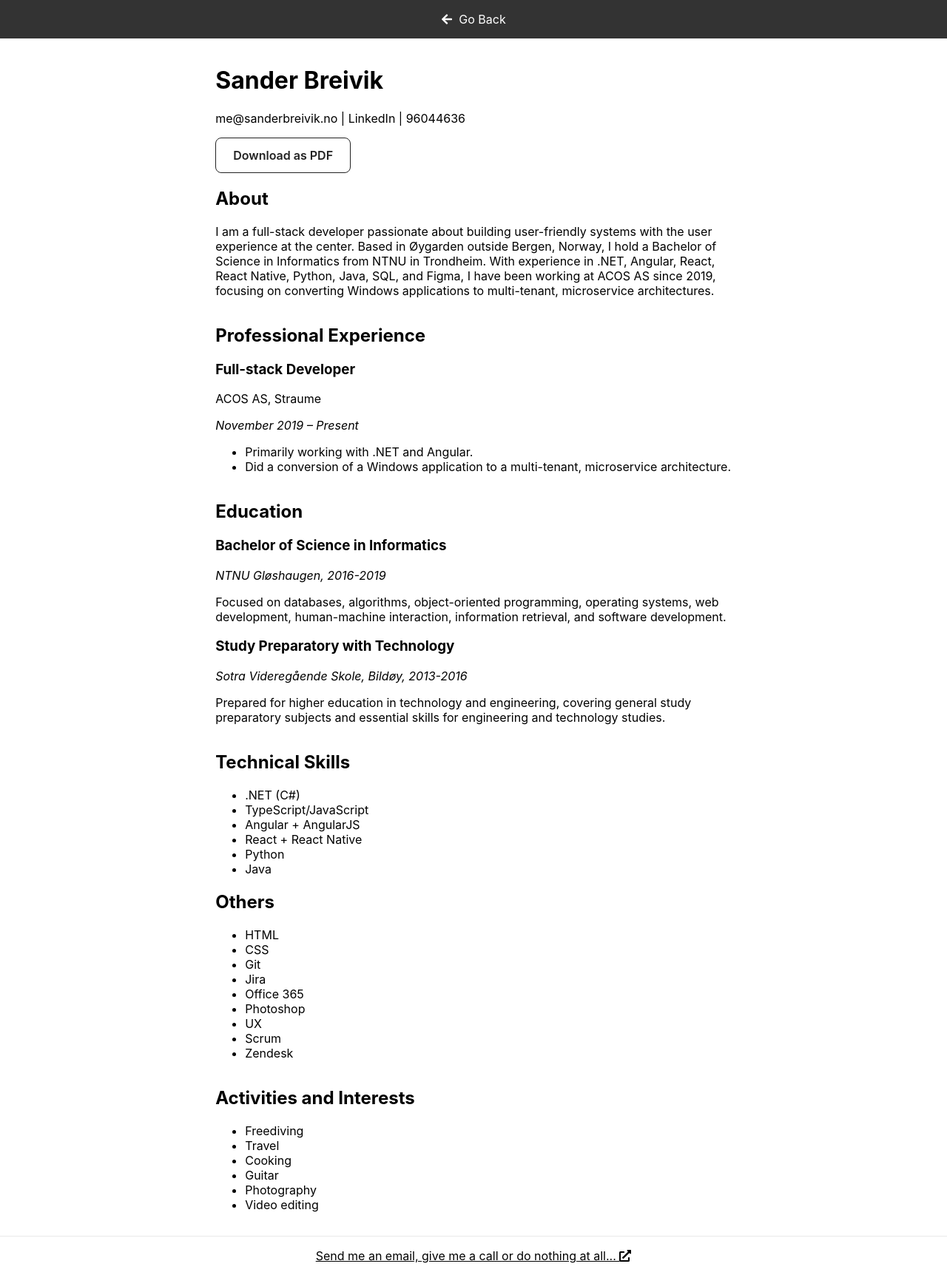
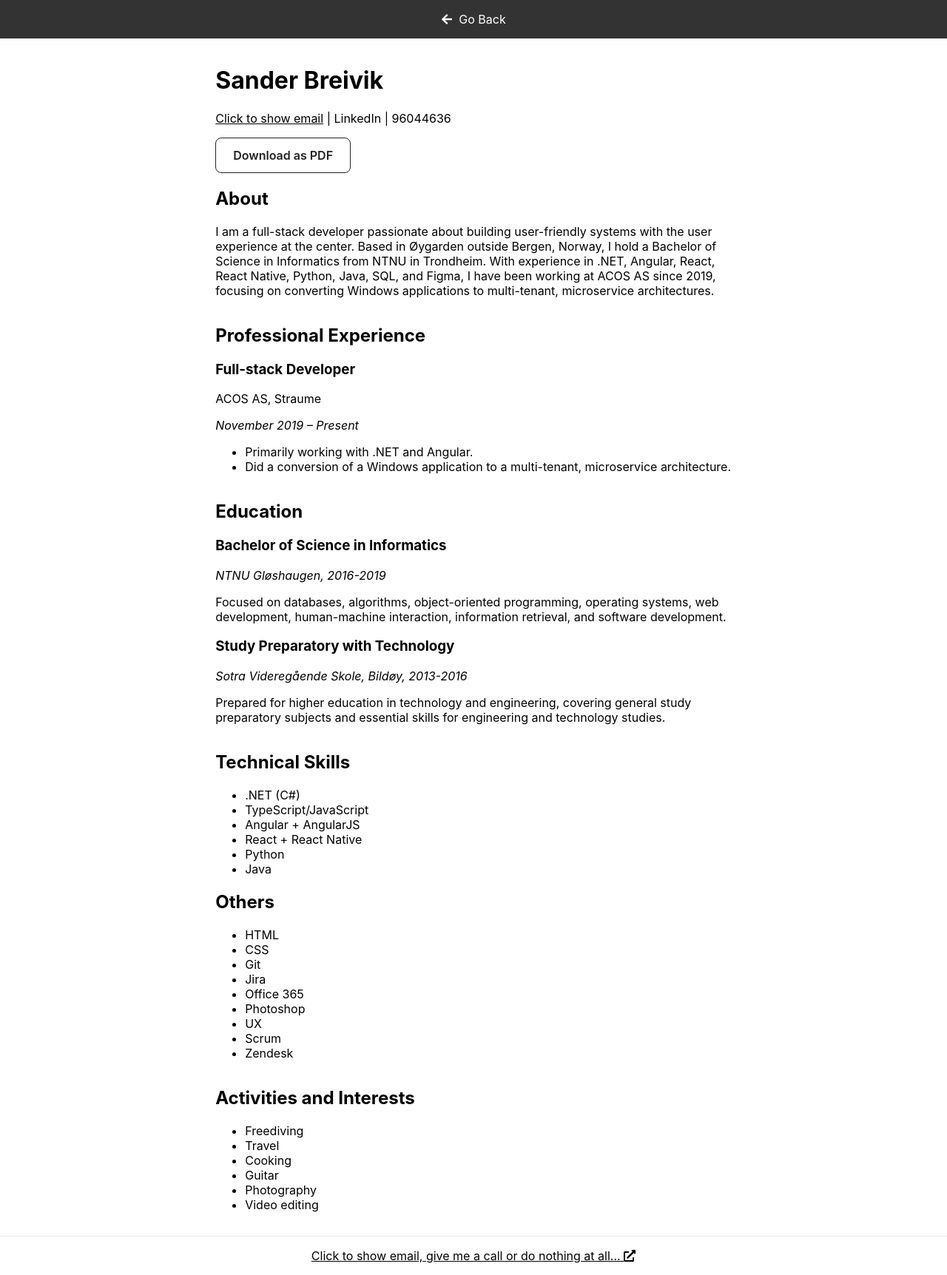
Before and after one commit to SanderBreivik/SanderBreivik.no, a Next.js app: page /CV-en in a window 1280 px wide. Shown: the whole page at 74% size. Built offline with nearby package versions, Linux system fonts and the light colour scheme.

Commit message:
Add email reveal functionality to CV and Footer components

```diff
--- a/components/Footer.tsx
+++ b/components/Footer.tsx
@@ -1,4 +1,4 @@
-import React from 'react';
+import React, { useState } from 'react';
 import { FaExternalLinkAlt } from 'react-icons/fa';
 import styles from './styles/Footer.module.scss';
 
@@ -104,9 +104,32 @@ import styles from './styles/Footer.module.scss';
   };
 
 const Footer: React.FC = () => {
+  const [emailRevealed, setEmailRevealed] = useState(false);
+
+  const revealEmail = () => {
+    setEmailRevealed(true);
+  };
+
     return (
         <footer className={styles.footer}>
-          <a href={`mailto:${getDecodedEmail()}`}>Send me an email,&nbsp;</a>
+          {emailRevealed ? (
+            <a href={`mailto:${getDecodedEmail()}`}>Send me an email,&nbsp;</a>
+          ) : (
+            <button
+              onClick={revealEmail}
+              style={{
+                background: 'none',
+                border: 'none',
+                color: 'inherit',
+                textDecoration: 'underline',
+                cursor: 'pointer',
+                font: 'inherit',
+                padding: 0
+              }}
+            >
+              Click to show email,&nbsp;
+            </button>
+          )}
           <a href="tel:004796044636"> give me a call&nbsp;</a>
           <a href="" onClick={() => window.open(getRandomSite())}>
             or do nothing at all...&nbsp;
--- a/pages/CV-en.tsx
+++ b/pages/CV-en.tsx
@@ -1,5 +1,5 @@
 // pages/CV.tsx
-import React from "react";
+import React, { useState } from "react";
 import Footer from "../components/Footer";
 import Header from "../components/Header";
 import styles from "./styles/CV.module.scss";
@@ -8,10 +8,16 @@ import html2canvas from "html2canvas";
 import { ThemeProvider } from "next-themes";
 
 const CV = () => {
+  const [emailRevealed, setEmailRevealed] = useState(false);
+
   const getDecodedEmail = () => {
     // Base64 encoded email: me@sanderbreivik.no
     const encoded = "bWVAc2FuZGVyYnJlaXZpay5ubw==";
     return atob(encoded);
+  };
+
+  const revealEmail = () => {
+    setEmailRevealed(true);
   };
 
   const downloadPDF = () => {
@@ -58,7 +64,24 @@ const CV = () => {
             <header>
               <h1>Sander Breivik</h1>
               <p>
-                <a href={`mailto:${getDecodedEmail()}`}>{getDecodedEmail()}</a>{" "}|{" "}
+                {emailRevealed ? (
+                  <a href={`mailto:${getDecodedEmail()}`}>{getDecodedEmail()}</a>
+                ) : (
+                  <button
+                    onClick={revealEmail}
+                    style={{
+                      background: 'none',
+                      border: 'none',
+                      color: 'inherit',
+                      textDecoration: 'underline',
+                      cursor: 'pointer',
+                      font: 'inherit',
+                      padding: 0
+                    }}
+                  >
+                    Click to show email
+                  </button>
+                )}{" "}|{" "}
                 <a
                   href="https://linkedin.com/in/sanderbreivik"
                   target="_blank"
```
Also changed, not shown: pages/CV-no.tsx (+37 -2 lines).
